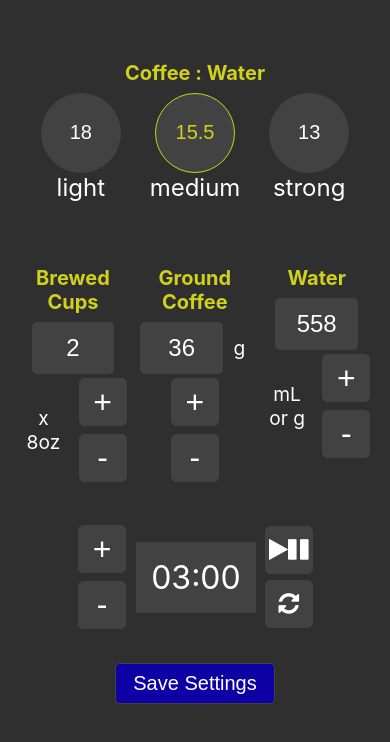
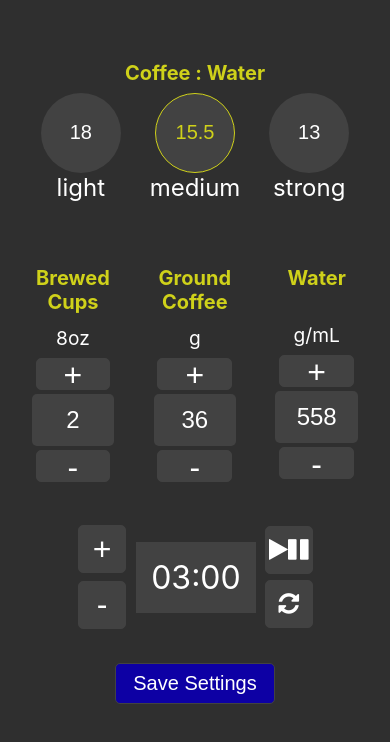
Before and after one commit to rtviner/brew-ratio, a React (Create React App) app: page / in a window 390 px wide. Shown: the top 742 px of the page. Built offline with nearby package versions, Linux system fonts and the light colour scheme.

Commit message:
update amount increments and styles for mobile

```diff
--- a/src/App.css
+++ b/src/App.css
@@ -72,6 +72,10 @@ input[type='number']::-webkit-outer-spin-button {
 	margin: 0;
 }
 
+h2.title {
+	min-height: 2.25em;
+}
+
 p.measure {
 	display: inline-block;
 	font-size: 1.2rem;
@@ -136,6 +140,7 @@ button {
 	padding: 0.5rem;
 	margin: 0.75rem;
 	border-radius: 5px;
+	touch-action: manipulation;
 }
 
 button.incrementDecrement {
@@ -145,6 +150,12 @@ button.incrementDecrement {
 	padding: 0;
 	transition-property: box-shadow;
 	transition-duration: 1s;
+}
+
+button#cups-increment, button#cups-decrement, button#coffeeGrams-increment, button#coffeeGrams-decrement, button#waterGrams-increment, button#waterGrams-decrement {
+    width: auto;
+    height: 2rem;
+    line-height: 2rem;
 }
 
 button#start_stop,
@@ -220,20 +231,12 @@ button#saveSettings {
     border-radius: 5px;
 }
 
-@media screen and (max-width: 610px) {
+@media screen and (min-width: 440px) {
+	h2.title {
+		min-height: 0;
+	}
 
-}
-
-@media screen and (min-width: 720px) {
-/*	main {
-		max-width: 80%;
-	}
-*/
 	button {
 		width: 12em;
 	}
-/*	div.strengthInput {
-		width: 80%;
-		margin: 0 auto;
-	}*/
 }
--- a/src/App.js
+++ b/src/App.js
@@ -250,7 +250,7 @@ class App extends Component {
               name="cups"
               title="Brewed Cups"
               value={cupsFromWater(waterGrams)}
-              measure="x 8oz"
+              measure="8oz"
               changeQuantity={this.updateWater}
             />
             <IncrementDecrementSet
@@ -264,7 +264,7 @@ class App extends Component {
               name="waterGrams"
               title="Water"
               value={Math.round(waterGrams)}
-              measure="mL or g"
+              measure="g/mL"
               changeQuantity={this.updateWater}
             />
           </div>
--- a/src/increment.js
+++ b/src/increment.js
@@ -20,21 +20,21 @@ IncrementOrDecrementButton.propTypes = {
 
 const IncrementDecrementSet = ({ name, title, value, measure, changeQuantity }) => (
     <div className="incrementDecrement" id={`${name}-label`}>
-        <h2>{title}</h2>
+        <h2 className="title">{title}</h2>
+        <p className="measure">{measure}</p>
         <div className="interactions">
-            <input
-                type="number"
-                min="0"
-                value={value}
-                id={`${name}-amount`}
-                onChange={changeQuantity}
-            />
-            <p className="measure">{measure}</p>
             <div className="increment">
                 <IncrementOrDecrementButton
                     id={`${name}-increment`}
                     text="+"
                     onClick={changeQuantity}
+                />
+                <input
+                    type="number"
+                    min="0"
+                    value={value}
+                    id={`${name}-amount`}
+                    onChange={changeQuantity}
                 />
                 <IncrementOrDecrementButton
                     id={`${name}-decrement`}
```
